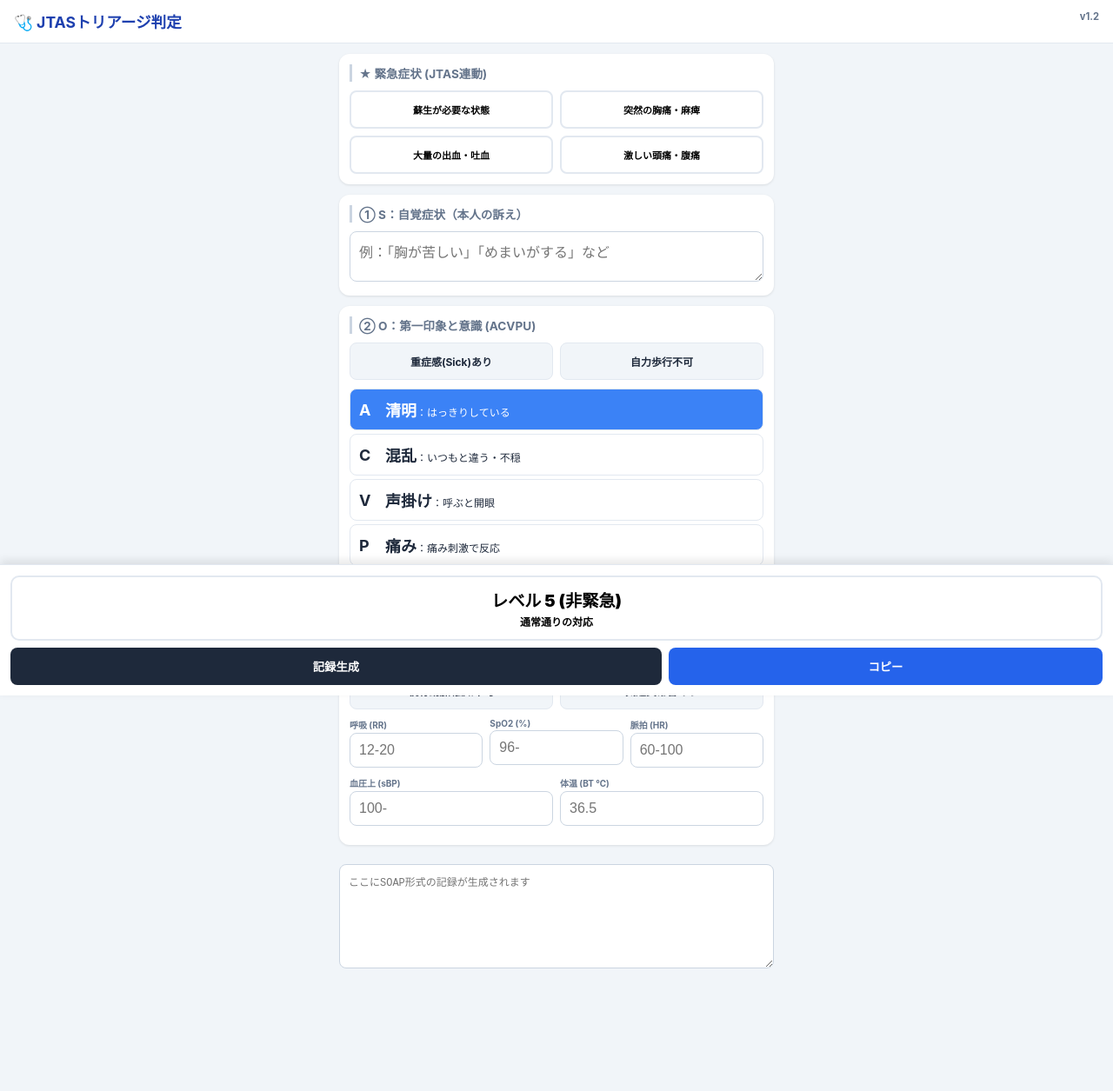
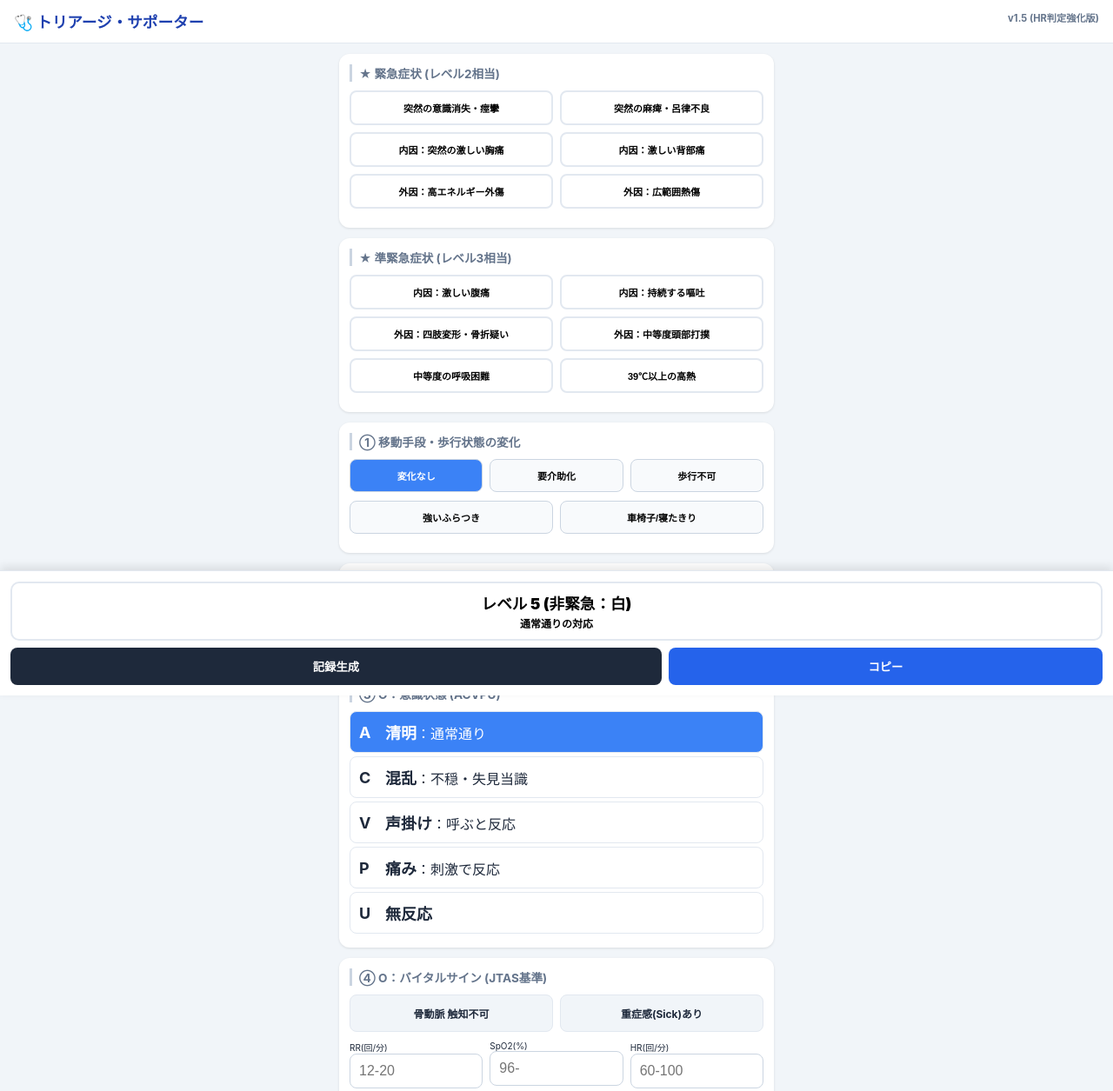
Before and after one commit to tacchibanana/easy-Triage-tool, a plain HTML site: page index.html in a window 1280 px wide. Shown: the top 1255 px of the page at 87% size. Drawn offline with Linux system fonts and the light colour scheme.

Commit message:
Update index.html

```diff
--- a/index.html
+++ b/index.html
@@ -3,18 +3,13 @@
 <head>
     <meta charset="UTF-8">
     <meta name="viewport" content="width=device-width, initial-scale=1.0, maximum-scale=1.0, user-scalable=no">
-    <title>JTAS Triage Assist v1.2</title>
+    <title>トリアージ・サポーター v1.5</title>
     <style>
         :root {
-            /* JTAS準拠カラー */
-            --jtas1: #0000ff; /* レベル1: 青 */
-            --jtas2: #ff0000; /* レベル2: 赤 */
-            --jtas3: #ffff00; /* レベル3: 黄 */
-            --jtas4: #008000; /* レベル4: 緑 */
-            --jtas5: #ffffff; /* レベル5: 白 */
-            --bg: #f1f5f9; --card: #ffffff; --text: #1e293b;
+            --jtas1: #0000ff; --jtas2: #ff0000; --jtas3: #ffff00; --jtas4: #008000; --jtas5: #ffffff;
+            --bg: #f1f5f9; --text: #1e293b;
         }
-        body { font-family: -apple-system, sans-serif; background: var(--bg); color: var(--text); margin: 0; padding-bottom: 240px; }
+        body { font-family: -apple-system, sans-serif; background: var(--bg); color: var(--text); margin: 0; padding-bottom: 260px; }
         .header { background: #fff; padding: 12px 16px; border-bottom: 1px solid #e2e8f0; position: sticky; top: 0; z-index: 10; display: flex; justify-content: space-between; }
         .header h1 { font-size: 1.1rem; margin: 0; color: #1e40af; }
 
@@ -22,13 +17,15 @@
         .step-box { background: #fff; border-radius: 12px; padding: 12px; margin-bottom: 12px; box-shadow: 0 1px 3px rgba(0,0,0,0.1); }
         h2 { font-size: 0.85rem; margin: 0 0 10px; color: #64748b; font-weight: bold; border-left: 3px solid #cbd5e1; padding-left: 8px; }
 
-        .symptom-grid { display: grid; grid-template-columns: 1fr 1fr; gap: 8px; }
-        .sym-btn { font-size: 11px; padding: 12px 6px; border: 2px solid #e2e8f0; background: #fff; border-radius: 8px; cursor: pointer; font-weight: bold; }
+        .symptom-grid { display: grid; grid-template-columns: 1fr 1fr; gap: 8px; margin-bottom: 10px; }
+        .sym-btn { font-size: 11px; padding: 10px 4px; border: 2px solid #e2e8f0; background: #fff; border-radius: 8px; cursor: pointer; font-weight: bold; transition: 0.2s; }
         .sym-btn.active::before { content: '✓ '; }
 
-        /* 緊急症状の色付け（JTASレベルに連動） */
-        .sym-lv1.active { background: var(--jtas1) !important; color: white !important; }
-        .sym-lv2.active { background: var(--jtas2) !important; color: white !important; }
+        .lv2-btn.active { background: var(--jtas2) !important; color: white !important; border-color: #b91c1c !important; }
+        .lv3-btn.active { background: var(--jtas3) !important; color: black !important; border-color: #eab308 !important; }
+
+        .move-btn { font-size: 11px; padding: 10px 4px; border: 1px solid #cbd5e1; background: #f8fafc; border-radius: 8px; cursor: pointer; text-align: center; font-weight: bold; }
+        .move-btn.active { background: #3b82f6 !important; color: white !important; }
 
         .grid-2, .grid-3 { display: grid; gap: 8px; margin-bottom: 10px; }
         .grid-2 { grid-template-columns: 1fr 1fr; }
@@ -41,24 +38,21 @@
         .ac-btn { display: flex; align-items: center; padding: 10px; text-align: left; margin-bottom: 4px; border: 1px solid #e2e8f0; border-radius: 8px; background: #fff; }
         .ac-btn.active { background: #3b82f6; color: white; }
         .ac-btn b { font-size: 18px; width: 30px; flex-shrink: 0; }
-        .ac-btn span { font-size: 12px; }
 
-        .input-group { display: flex; flex-direction: column; gap: 2px; }
-        .input-group label { font-size: 10px; font-weight: bold; color: #64748b; }
         input, textarea { width: 100%; padding: 10px; border: 1px solid #cbd5e1; border-radius: 8px; font-size: 16px; box-sizing: border-box; }
 
-        /* フッター判定エリア */
-        .footer-result { position: fixed; bottom: 0; left: 0; right: 0; background: #fff; padding: 12px; box-shadow: 0 -4px 10px rgba(0,0,0,0.1); border-top: 1px solid #e2e8f0; }
-        .result-card { padding: 12px; border-radius: 10px; text-align: center; border: 2px solid transparent; transition: all 0.3s; }
+        /* バイトル警告色 */
+        input.lv2-warn { background: #fee2e2 !important; border-color: #ef4444 !important; color: #b91c1c !important; font-weight: bold; }
+        input.lv3-warn { background: #fef9c3 !important; border-color: #eab308 !important; color: #854d0e !important; }
 
-        /* レベル別スタイル（JTAS） */
+        .footer-result { position: fixed; bottom: 0; left: 0; right: 0; background: #fff; padding: 12px; box-shadow: 0 -4px 10px rgba(0,0,0,0.1); border-top: 1px solid #e2e8f0; z-index: 20; }
+        .result-card { padding: 10px; border-radius: 10px; text-align: center; border: 2px solid transparent; }
         .res-lv1 { background: var(--jtas1); color: #fff; }
         .res-lv2 { background: var(--jtas2); color: #fff; }
         .res-lv3 { background: var(--jtas3); color: #000; border-color: #d4d4d4; }
         .res-lv4 { background: var(--jtas4); color: #fff; }
         .res-lv5 { background: var(--jtas5); color: #000; border-color: #e2e8f0; }
 
-        .result-title { font-size: 1.2rem; font-weight: 900; margin: 0; }
         .action-grid { display: grid; grid-template-columns: 1.5fr 1fr; gap: 8px; margin-top: 8px; }
         .gen-btn { padding: 12px; background: #1e293b; color: white; border: none; border-radius: 8px; font-weight: bold; cursor: pointer; }
         .copy-btn { padding: 12px; background: #2563eb; color: white; border: none; border-radius: 8px; font-weight: bold; cursor: pointer; }
@@ -67,62 +61,85 @@
 <body>
 
 <div class="header">
-    <h1>🩺 JTASトリアージ判定</h1>
-    <span style="font-size: 0.7rem; color: #64748b; font-weight: bold;">v1.2</span>
+    <h1>🩺 トリアージ・サポーター</h1>
+    <span style="font-size: 0.7rem; color: #64748b; font-weight: bold;">v1.5 (HR判定強化版)</span>
 </div>
 
 <div class="content">
     <div class="step-box">
-        <h2>★ 緊急症状 (JTAS連動)</h2>
+        <h2>★ 緊急症状 (レベル2相当)</h2>
         <div class="symptom-grid">
-            <button id="sym-1" class="sym-btn sym-lv1" onclick="toggleSym('1', 1)">蘇生が必要な状態</button>
-            <button id="sym-2" class="sym-btn sym-lv2" onclick="toggleSym('2', 1)">突然の胸痛・麻痺</button>
-            <button id="sym-3" class="sym-btn sym-lv2" onclick="toggleSym('3', 1)">大量の出血・吐血</button>
-            <button id="sym-4" class="sym-btn sym-lv3" onclick="toggleSym('4', 2)">激しい頭痛・腹痛</button>
+            <button class="sym-btn lv2-btn" onclick="toggleSym(this, 2)">突然の意識消失・痙攣</button>
+            <button class="sym-btn lv2-btn" onclick="toggleSym(this, 2)">突然の麻痺・呂律不良</button>
+            <button class="sym-btn lv2-btn" onclick="toggleSym(this, 2)">内因：突然の激しい胸痛</button>
+            <button class="sym-btn lv2-btn" onclick="toggleSym(this, 2)">内因：激しい背部痛</button>
+            <button class="sym-btn lv2-btn" onclick="toggleSym(this, 2)">外因：高エネルギー外傷</button>
+            <button class="sym-btn lv2-btn" onclick="toggleSym(this, 2)">外因：広範囲熱傷</button>
         </div>
     </div>
 
     <div class="step-box">
-        <h2>① S：自覚症状（本人の訴え）</h2>
-        <textarea id="in-subjective" rows="2" placeholder="例：「胸が苦しい」「めまいがする」など"></textarea>
+        <h2>★ 準緊急症状 (レベル3相当)</h2>
+        <div class="symptom-grid">
+            <button class="sym-btn lv3-btn" onclick="toggleSym(this, 3)">内因：激しい腹痛</button>
+            <button class="sym-btn lv3-btn" onclick="toggleSym(this, 3)">内因：持続する嘔吐</button>
+            <button class="sym-btn lv3-btn" onclick="toggleSym(this, 3)">外因：四肢変形・骨折疑い</button>
+            <button class="sym-btn lv3-btn" onclick="toggleSym(this, 3)">外因：中等度頭部打撲</button>
+            <button class="sym-btn lv3-btn" onclick="toggleSym(this, 3)">中等度の呼吸困難</button>
+            <button class="sym-btn lv3-btn" onclick="toggleSym(this, 3)">39℃以上の高熱</button>
+        </div>
     </div>
 
     <div class="step-box">
-        <h2>② O：第一印象と意識 (ACVPU)</h2>
-        <div class="grid-2">
-            <div id="btn-sick" class="btn" onclick="toggleBtn('sick')">重症感(Sick)あり</div>
-            <div id="btn-walk" class="btn" onclick="toggleBtn('walk')">自力歩行不可</div>
+        <h2>① 移動手段・歩行状態の変化</h2>
+        <div class="grid-3">
+            <button id="move-none" class="move-btn active" onclick="setMove('none')">変化なし</button>
+            <button id="move-help" class="move-btn" onclick="setMove('help')">要介助化</button>
+            <button id="move-cant" class="move-btn" onclick="setMove('cant')">歩行不可</button>
         </div>
-        <div id="ac-A" class="ac-btn active" onclick="setACVPU('A')"><b>A</b> <span><b>清明</b>：はっきりしている</span></div>
-        <div id="ac-C" class="ac-btn" onclick="setACVPU('C')"><b>C</b> <span><b>混乱</b>：いつもと違う・不穏</span></div>
-        <div id="ac-V" class="ac-btn" onclick="setACVPU('V')"><b>V</b> <span><b>声掛け</b>：呼ぶと開眼</span></div>
-        <div id="ac-P" class="ac-btn" onclick="setACVPU('P')"><b>P</b> <span><b>痛み</b>：痛み刺激で反応</span></div>
+        <div class="grid-2" style="margin-top:4px;">
+            <button id="move-shake" class="move-btn" onclick="setMove('shake')">強いふらつき</button>
+            <button id="move-wheel" class="move-btn" onclick="setMove('wheel')">車椅子/寝たきり</button>
+        </div>
+    </div>
+
+    <div class="step-box">
+        <h2>② S：自覚症状（本人の訴え）</h2>
+        <textarea id="in-subjective" rows="2" placeholder="主訴、随伴症状など"></textarea>
+    </div>
+
+    <div class="step-box">
+        <h2>③ O：意識状態 (ACVPU)</h2>
+        <div id="ac-A" class="ac-btn active" onclick="setACVPU('A')"><b>A</b> <span><b>清明</b>：通常通り</span></div>
+        <div id="ac-C" class="ac-btn" onclick="setACVPU('C')"><b>C</b> <span><b>混乱</b>：不穏・失見当識</span></div>
+        <div id="ac-V" class="ac-btn" onclick="setACVPU('V')"><b>V</b> <span><b>声掛け</b>：呼ぶと反応</span></div>
+        <div id="ac-P" class="ac-btn" onclick="setACVPU('P')"><b>P</b> <span><b>痛み</b>：刺激で反応</span></div>
         <div id="ac-U" class="ac-btn" onclick="setACVPU('U')"><b>U</b> <span><b>無反応</b></span></div>
     </div>
 
     <div class="step-box">
-        <h2>③ O：バイタル・身体所見</h2>
+        <h2>④ O：バイタルサイン (JTAS基準)</h2>
         <div class="grid-2">
-            <div id="btn-radial" class="btn" onclick="toggleBtn('radial')">橈骨動脈 触知不可</div>
-            <div id="btn-airway" class="btn" onclick="toggleBtn('airway')">気道異常音あり</div>
+            <div id="btn-radial" class="btn" onclick="toggleVitalBtn('radial')">骨動脈 触知不可</div>
+            <div id="btn-sick" class="btn" onclick="toggleVitalBtn('sick')">重症感(Sick)あり</div>
         </div>
         <div class="grid-3">
-            <div class="input-group"><label>呼吸 (RR)</label><input type="number" id="in-rr" placeholder="12-20" oninput="eval()"></div>
-            <div class="input-group"><label>SpO2 (%)</label><input type="number" id="in-spo2" placeholder="96-" oninput="eval()"></div>
-            <div class="input-group"><label>脈拍 (HR)</label><input type="number" id="in-hr" placeholder="60-100" oninput="eval()"></div>
+            <div style="display:flex;flex-direction:column;"><label style="font-size:10px;">RR(回/分)</label><input type="number" id="in-rr" placeholder="12-20" oninput="eval()"></div>
+            <div style="display:flex;flex-direction:column;"><label style="font-size:10px;">SpO2(%)</label><input type="number" id="in-spo2" placeholder="96-" oninput="eval()"></div>
+            <div style="display:flex;flex-direction:column;"><label style="font-size:10px;">HR(回/分)</label><input type="number" id="in-hr" placeholder="60-100" oninput="eval()"></div>
         </div>
         <div class="grid-2">
-            <div class="input-group"><label>血圧上 (sBP)</label><input type="number" id="in-sbp" placeholder="100-" oninput="eval()"></div>
-            <div class="input-group"><label>体温 (BT ℃)</label><input type="number" id="in-bt" step="0.1" placeholder="36.5" oninput="eval()"></div>
+            <div style="display:flex;flex-direction:column;"><label style="font-size:10px;">sBP(mmHg)</label><input type="number" id="in-sbp" placeholder="100-" oninput="eval()"></div>
+            <div style="display:flex;flex-direction:column;"><label style="font-size:10px;">BT(℃)</label><input type="number" id="in-bt" step="0.1" placeholder="36.5" oninput="eval()"></div>
         </div>
     </div>
 
-    <textarea id="output-soap" style="width:100%; height:120px; margin-top:10px; font-size:12px;" placeholder="ここにSOAP形式の記録が生成されます"></textarea>
+    <textarea id="output-soap" style="width:100%; height:140px; margin-top:10px; font-size:12px;" placeholder="SOAP記録が生成されます"></textarea>
 </div>
 
 <div class="footer-result">
     <div id="res-card" class="result-card res-lv5">
-        <p id="res-text" class="result-title">レベル 5 (非緊急)</p>
+        <p id="res-text" style="font-size: 1.1rem; font-weight: 900; margin: 0;">レベル 5 (非緊急：白)</p>
         <p id="res-guide" style="margin:2px 0 0; font-size: 0.75rem; font-weight: bold;">通常通りの対応</p>
     </div>
     <div class="action-grid">
@@ -132,31 +149,39 @@
 </div>
 
 <script>
-    const state = { sick: false, walk: false, acvpu: 'A', radial: false, airway: false, symptoms: [] };
-    const acvpuJP = { A: "清明", C: "混乱（不穏）", V: "声掛けで反応", P: "痛みで反応", U: "反応なし" };
+    let symptoms = { lv2: [], lv3: [] };
+    let vitals = { sick: false, radial: false, acvpu: 'A', move: 'none' };
+    const acvpuJP = { A: "清明", C: "混乱", V: "呼名反応", P: "痛刺激反応", U: "無反応" };
+    const moveJP = { none: "変化なし", help: "要介助化", cant: "歩行不可", shake: "ふらつき", wheel: "寝たきり/車椅子化" };
 
-    function toggleBtn(id) {
-        state[id] = !state[id];
-        document.getElementById('btn-' + id).classList.toggle('alert', state[id]);
-        eval();
-    }
-
-    function toggleSym(id, lv) {
-        const btn = document.getElementById('sym-' + id);
+    function toggleSym(btn, lv) {
         const name = btn.innerText.replace('✓ ', '');
-        if (state.symptoms.includes(name)) {
-            state.symptoms = state.symptoms.filter(s => s !== name);
+        const key = 'lv' + lv;
+        if (symptoms[key].includes(name)) {
+            symptoms[key] = symptoms[key].filter(s => s !== name);
             btn.classList.remove('active');
         } else {
-            state.symptoms.push(name);
+            symptoms[key].push(name);
             btn.classList.add('active');
         }
         eval();
     }
 
+    function toggleVitalBtn(id) {
+        vitals[id] = !vitals[id];
+        document.getElementById('btn-' + id).classList.toggle('alert', vitals[id]);
+        eval();
+    }
+
     function setACVPU(v) {
-        state.acvpu = v;
+        vitals.acvpu = v;
         ['A','C','V','P','U'].forEach(k => document.getElementById('ac-'+k).classList.toggle('active', v===k));
+        eval();
+    }
+
+    function setMove(v) {
+        vitals.move = v;
+        ['none','help','cant','shake','wheel'].forEach(k => document.getElementById('move-'+k).classList.toggle('active', v===k));
         eval();
     }
 
@@ -164,16 +189,21 @@
         let lv = 5;
         const rr = parseInt(document.getElementById('in-rr').value);
         const spo2 = parseInt(document.getElementById('in-spo2').value);
+        const sbp = parseInt(document.getElementById('in-sbp').value);
         const hr = parseInt(document.getElementById('in-hr').value);
-        const sbp = parseInt(document.getElementById('in-sbp').value);
         const bt = parseFloat(document.getElementById('in-bt').value);
 
+        // バイトル警告色
+        document.getElementById('in-rr').className = (rr >= 30 || rr < 10) ? 'lv2-warn' : (rr >= 22 ? 'lv3-warn' : '');
+        document.getElementById('in-hr').className = (hr >= 120 || hr <= 40) ? 'lv2-warn' : (hr >= 100 || (hr > 40 && hr <= 50) ? 'lv3-warn' : '');
+        document.getElementById('in-sbp').className = (sbp <= 90) ? 'lv2-warn' : (sbp <= 100 ? 'lv3-warn' : '');
+
         // 判定ロジック
-        if (state.symptoms.includes("蘇生が必要な状態") || state.airway || state.radial || state.acvpu === 'P' || state.acvpu === 'U' || rr >= 30 || rr < 10 || spo2 < 90 || hr >= 120 || sbp <= 90) {
-            lv = 1;
-        } else if (state.symptoms.includes("突然の胸痛・麻痺") || state.symptoms.includes("大量の出血・吐血") || state.sick || state.acvpu === 'V' || spo2 < 92 || bt >= 39.0 || bt < 35.0) {
+        if (vitals.radial || vitals.acvpu === 'P' || vitals.acvpu === 'U' || rr >= 30 || rr < 10 || spo2 < 90 || sbp <= 90 || hr >= 120 || hr <= 40) {
+            lv = 1; // JTAS1または2
+        } else if (symptoms.lv2.length > 0 || vitals.sick || vitals.acvpu === 'V' || spo2 < 92 || bt >= 39.0 || bt < 35.0 || vitals.move === 'cant') {
             lv = 2;
-        } else if (state.symptoms.includes("激しい頭痛・腹痛") || state.walk || state.acvpu === 'C' || bt >= 38.0 || rr >= 22 || sbp <= 100) {
+        } else if (symptoms.lv3.length > 0 || vitals.acvpu === 'C' || bt >= 38.0 || rr >= 22 || sbp <= 100 || hr >= 100 || hr <= 50 || vitals.move !== 'none') {
             lv = 3;
         } else if (!isNaN(rr) || !isNaN(spo2)) {
             lv = 4;
@@ -182,12 +212,17 @@
         const card = document.getElementById('res-card');
         const text = document.getElementById('res-text');
         const guide = document.getElementById('res-guide');
-        const labels = { 1:"レベル 1 (蘇生：青)", 2:"レベル 2 (緊急：赤)", 3:"レベル 3 (準緊急：黄)", 4:"レベル 4 (低緊急：緑)", 5:"レベル 5 (非緊急：白)" };
-        const guides = { 1:"直ちに救急要請・医師報告", 2:"至急医師連絡・受診調整", 3:"早めの医師報告・観察強化", 4:"通常観察・経過報告", 5:"通常通りの対応" };
+        const config = {
+            1: ["レベル 1 (蘇生：青)", "直ちに救急要請・医師報告", "res-lv1"],
+            2: ["レベル 2 (緊急：赤)", "至急医師連絡・受診調整", "res-lv2"],
+            3: ["レベル 3 (準緊急：黄)", "早めの医師報告・観察強化", "res-lv3"],
+            4: ["レベル 4 (低緊急：緑)", "通常観察・経過報告", "res-lv4"],
+            5: ["レベル 5 (非緊急：白)", "通常通りの対応", "res-lv5"]
+        };
 
-        card.className = 'result-card res-lv' + lv;
-        text.innerText = labels[lv];
-        guide.innerText = guides[lv];
+        text.innerText = config[lv][0];
+        guide.innerText = config[lv][1];
+        card.className = 'result-card ' + config[lv][2];
     }
 
     function genSOAP() {
@@ -197,22 +232,21 @@
         const hr = document.getElementById('in-hr').value || '-';
         const sbp = document.getElementById('in-sbp').value || '-';
         const bt = document.getElementById('in-bt').value || '-';
-        const sym = state.symptoms.join('、') || '特になし';
+        const allSym = [...symptoms.lv2, ...symptoms.lv3].join('、') || 'なし';
 
-        document.getElementById('output-soap').value = `【JTAS判定報告】
+        document.getElementById('output-soap').value = `【トリアージ報告】
 判定：${document.getElementById('res-text').innerText}
 
 S：「${sub}」
 
 O：
-・意識：${acvpuJP[state.acvpu]}
-・印象：${state.sick?'Sick':'Not Sick'} / 歩行：${state.walk?'不可':'可'}
+・意識：${acvpuJP[vitals.acvpu]} / 移動：${moveJP[vitals.move]}
 ・バイタル：BT ${bt}℃ / RR ${rr} / SpO2 ${spo2}% / HR ${hr} / sBP ${sbp}
-・症状：${sym} / ${state.radial?'橈骨拍動不可':''}
+・症状：${allSym} / 印象：${vitals.sick?'Sick':'Not Sick'}
 
-A：JTAS基準によりレベル ${document.getElementById('res-card').className.slice(-1)} と判定。
+A：JTAS基準（脈拍・バイタル・ADL変化）に基づき緊急度を評価。
 
-P：判定ガイドに従い、${document.getElementById('res-guide').innerText.split('・')[0]}を実施。`;
+P：${document.getElementById('res-guide').innerText}。`;
     }
 
     async function copyToClipboard() {
@@ -221,7 +255,7 @@ P：判定ガイドに従い、${document.getElementById('res-guide').innerText.
         try {
             await navigator.clipboard.writeText(text);
             const btn = document.getElementById('copy-btn');
-            btn.innerText = "完了！";
+            btn.innerText = "コピー完了";
             setTimeout(() => btn.innerText = "コピー", 2000);
         } catch (err) { alert("コピー失敗"); }
     }
```
